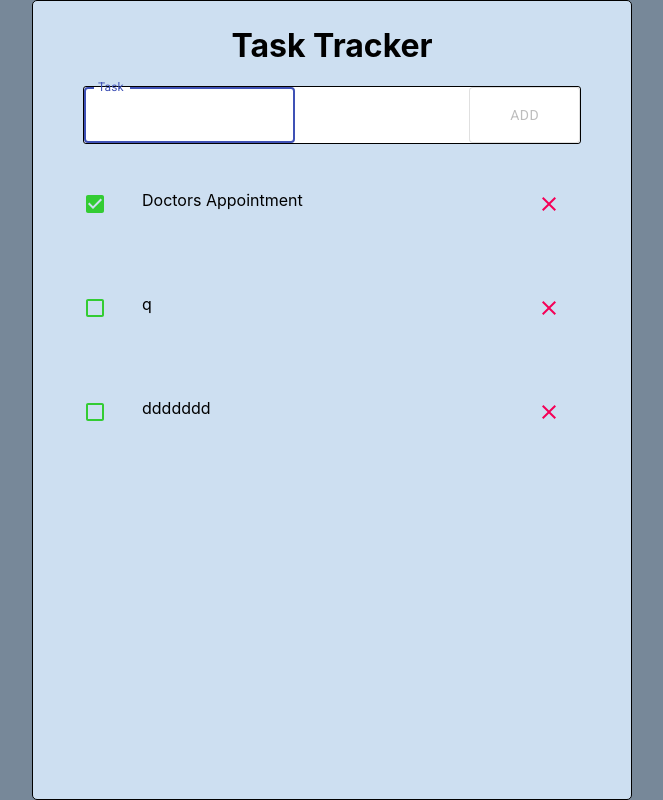
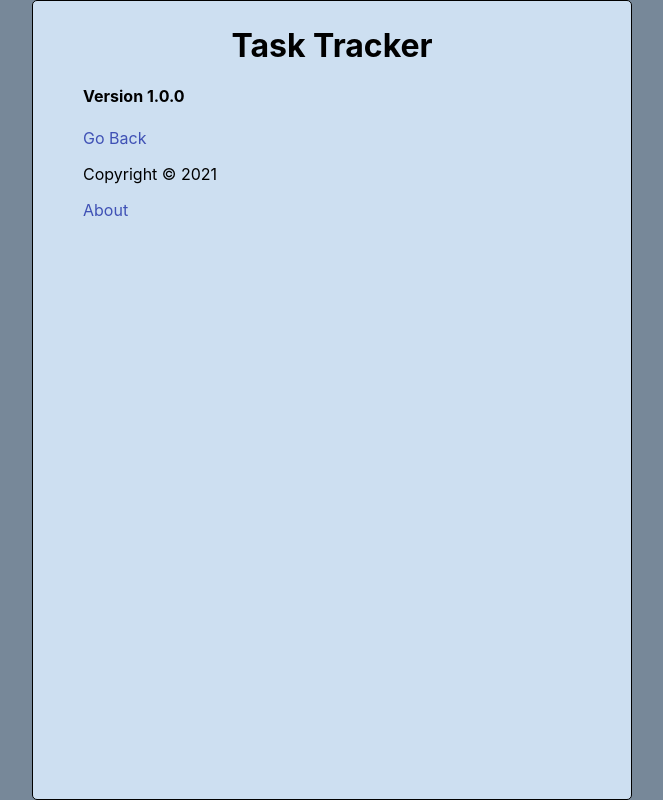
Before and after one commit to Andrew-Sparrow/TODO, a React (Create React App) app: page /about in a window 1280 px wide. Shown: the whole page, without its empty margins (308-971 px from the left). Built offline with nearby package versions, Linux system fonts and the light colour scheme; data requests are answered from the project's data file.

Commit message:
about section was added

```diff
--- a/package.json
+++ b/package.json
@@ -15,6 +15,7 @@
     "prop-types": "^15.7.2",
     "react": "^17.0.1",
     "react-dom": "^17.0.1",
+    "react-router-dom": "^5.2.0",
     "react-scripts": "4.0.1",
     "web-vitals": "^0.2.4"
   },
--- a/src/App.jsx
+++ b/src/App.jsx
@@ -1,5 +1,5 @@
 import React, { useState, useEffect } from 'react';
-// import nanoid from 'nanoid';
+import { BrowserRouter as Router, Route } from 'react-router-dom';
 
 import './App.css';
 
@@ -12,6 +12,8 @@ import AddNewTaskContainer from './view/AddNewTaskContainer';
 import Header from './view/Header';
 import Tasks from './view/Tasks';
 import NoTasks from './view/NoTasks';
+import Footer from './view/Footer';
+import About from './view/About';
 
 const App = () => {
   const [tasks, setTasks] = useState([]);
@@ -95,17 +97,29 @@ const App = () => {
   };
 
   return (
+    <Router>
       <Container
         component="div"
         maxWidth="sm"
         style={containerStyle}
       >
         <Header />
+        <Route
+          path="/"
+          exact
+          render={() => (
+            <>
               <AddNewTaskContainer onAdd={addTask} />
               {tasks.length > 0
                 ? <Tasks tasks={tasks} onDelete={deleteTask} onToggleCompleted={toggleCompleted} />
                 : <NoTasks />}
+            </>
+          )}
+        />
+        <Route path="/about" component={About} />
+        <Footer />
       </Container>
+    </Router>
   );
 };
 
--- /dev/null
+++ b/src/view/About.jsx
@@ -0,0 +1,13 @@
+import React from 'react';
+import Box from '@material-ui/core/Box';
+import Link from '@material-ui/core/Link';
+import { Link as ReactRouterDomLink } from 'react-router-dom';
+
+const About = () => (
+  <Box>
+    <h4>Version 1.0.0</h4>
+    <Link to="/" style={{ cursor: 'pointer' }} component={ReactRouterDomLink}>Go Back</Link>
+  </Box>
+);
+
+export default About;
--- /dev/null
+++ b/src/view/Footer.jsx
@@ -0,0 +1,13 @@
+import React from 'react';
+import Box from '@material-ui/core/Box';
+import Link from '@material-ui/core/Link';
+import { Link as ReactRouterDomLink } from 'react-router-dom';
+
+const Footer = () => (
+  <Box>
+    <p>Copyright &copy; 2021</p>
+    <Link to="/about" component={ReactRouterDomLink} style={{ cursor: 'pointer' }}>About</Link>
+  </Box>
+);
+
+export default Footer;
```
Also changed, not shown: 2 other files (tests, documents, lock files or other folders). Lines whose indentation alone changed are shown as unchanged.
